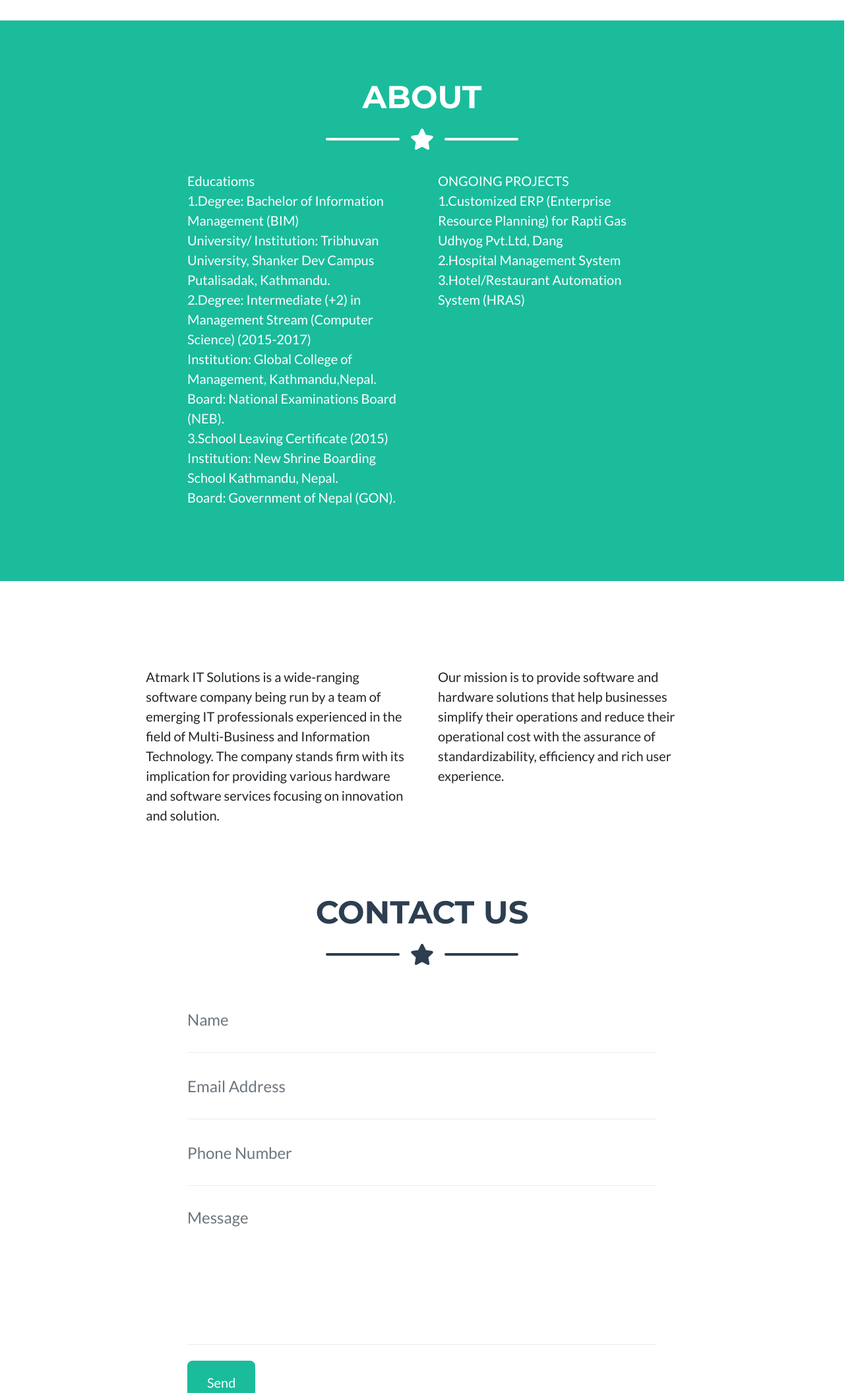
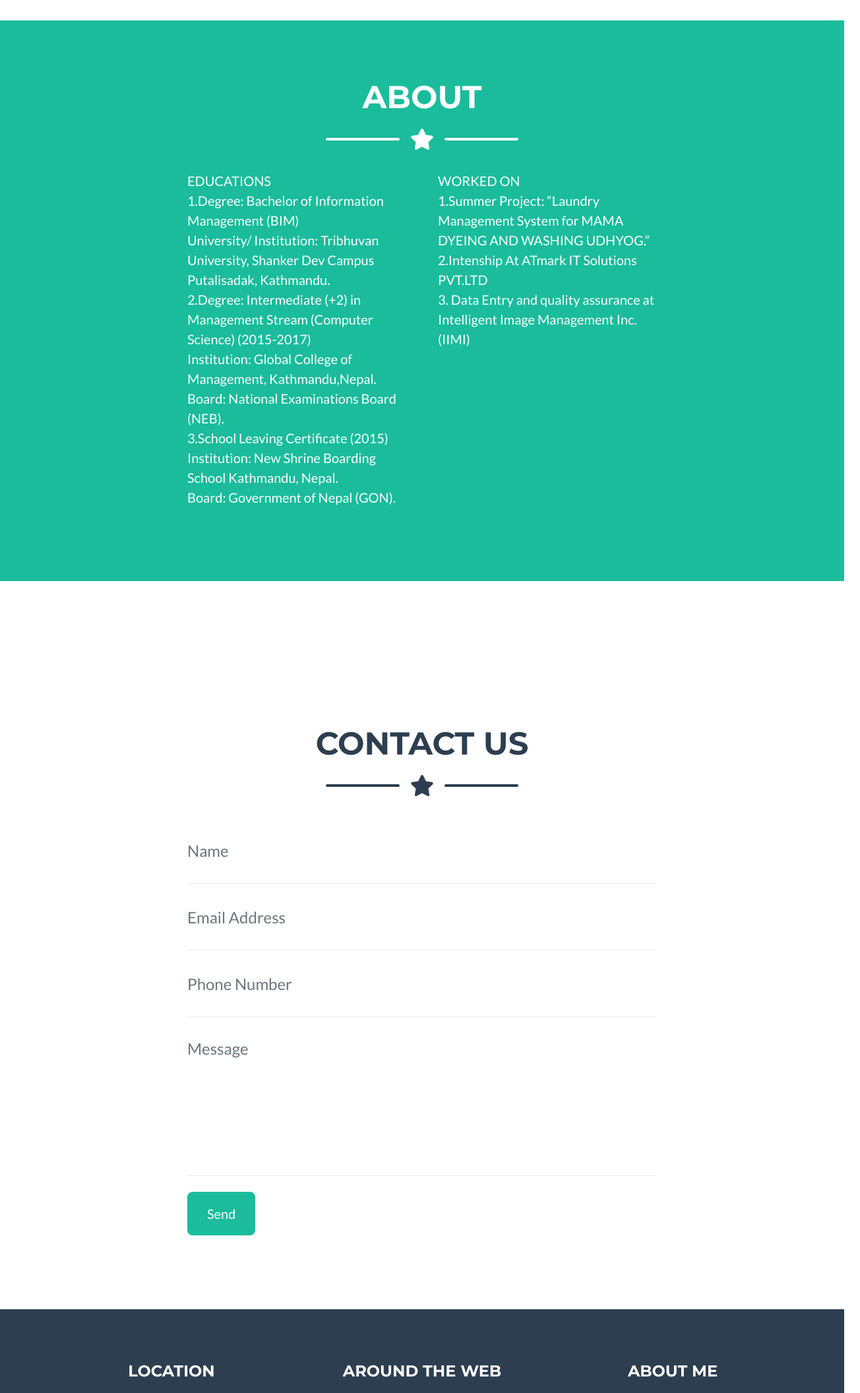
Before and after one commit to pujan314/pujanupreti.github.io, a plain HTML site: page index.html in a window 1280 px wide. Shown: the part 1255-3367 px from the top of the page at 66% size, 1304 px wide, since content can reach past the window. Drawn offline with nearby package versions, Linux system fonts and the light colour scheme.

Commit message:
Update index.html

```diff
--- a/index.html
+++ b/index.html
@@ -138,7 +138,7 @@
                 </div>
                 <!-- About Us Section Content-->
                 <div class="row">
-                    <div class="col-lg-4 ml-auto"><p class="lead"> Educatioms</Br>1.Degree: Bachelor of Information Management (BIM) </Br>
+                    <div class="col-lg-4 ml-auto"><p class="lead"> EDUCATIONS</Br>1.Degree: Bachelor of Information Management (BIM) </Br>
 University/ Institution: Tribhuvan University, Shanker Dev Campus Putalisadak, Kathmandu.
 </Br>2.Degree: Intermediate (+2) in Management Stream (Computer Science) (2015-2017)</Br>
 Institution: Global College of Management, Kathmandu,Nepal. </Br>
@@ -147,8 +147,8 @@ Board: National Examinations Board (NEB).
 Institution: New Shrine Boarding School Kathmandu, Nepal. </Br>
 Board: Government of Nepal (GON).
 </p></div>
-                    <div class="col-lg-4 mr-auto"><p class="lead">ONGOING PROJECTS </Br>
-1.Customized ERP (Enterprise Resource Planning) for Rapti Gas Udhyog Pvt.Ltd, Dang </Br>2.Hospital Management System</Br>3.Hotel/Restaurant Automation System (HRAS)</p></div>
+                    <div class="col-lg-4 mr-auto"><p class="lead">WORKED ON </Br>
+1.Summer Project: “Laundry Management System for MAMA DYEING AND WASHING UDHYOG.” </Br>2.Intenship At ATmark IT Solutions PVT.LTD</Br>3. Data Entry and quality assurance at  Intelligent Image Management Inc.(IIMI)</p></div>
                 </div>
             </div>
         </section>
@@ -163,8 +163,7 @@ Board: Government of Nepal (GON).
                 </div>
                 <!-- About Us Section Content-->
                 <div class="row">
-                    <div class="col-lg-4 ml-auto"><p class="lead">Atmark IT Solutions is a wide-ranging software company being run by a team of emerging IT professionals experienced in the field of Multi-Business and Information Technology. The company stands firm with its implication for providing various hardware and software services focusing on innovation and solution.</p></div>
-                    <div class="col-lg-4 mr-auto"><p class="lead">Our mission is to provide software and hardware solutions that help businesses simplify their operations and reduce their operational cost with the assurance of standardizability, efficiency and rich user experience.</p></div>
+
                 </div>
             </div>
         </section>
@@ -236,14 +235,14 @@ Board: Government of Nepal (GON).
                     <!-- Footer Social Icons-->
                     <div class="col-lg-4 mb-5 mb-lg-0">
                         <h4 class="text-uppercase mb-4">Around the Web</h4>
-                        <a class="btn btn-outline-light btn-social mx-1" href="https://www.instagram.com/?__coig_login=1"><i class="fab fa-fw fa-instagram"></i></a>
-                        <a class="btn btn-outline-light btn-social mx-1" href="https://github.com/atmarksolutions"><i class="fab fa-fw fa-github"></i></a>
-                        <a class="btn btn-outline-light btn-social mx-1" href="https://www.linkedin.com/in/atmark-it-solution-bab831159/?originalSubdomain=np"><i class="fab fa-fw fa-linkedin-in"></i></a>
+                        <a class="btn btn-outline-light btn-social mx-1" href="https://www.instagram.com/pujan_upreti/"><i class="fab fa-fw fa-instagram"></i></a>
+                        <a class="btn btn-outline-light btn-social mx-1" href="https://github.com/pujan314"><i class="fab fa-fw fa-github"></i></a>
+                        <a class="btn btn-outline-light btn-social mx-1" href="https://www.linkedin.com/in/pujan-upreti-3735b71a4/"><i class="fab fa-fw fa-linkedin-in"></i></a>
                         <a class="btn btn-outline-light btn-social mx-1" href="https://npl.databasesets.com/company-all/company/134378"><i class="fab fa-fw fa-dribbble"></i></a>
                     </div>
                     <!-- Footer About Text-->
                     <div class="col-lg-4">
-                        <h4 class="text-uppercase mb-4">About m\Me</h4>
+                        <h4 class="text-uppercase mb-4">About Me</h4>
                         <p class="lead mb-0">
                             We believe in the concept of "Affordable website to all".
                         </p>
```
